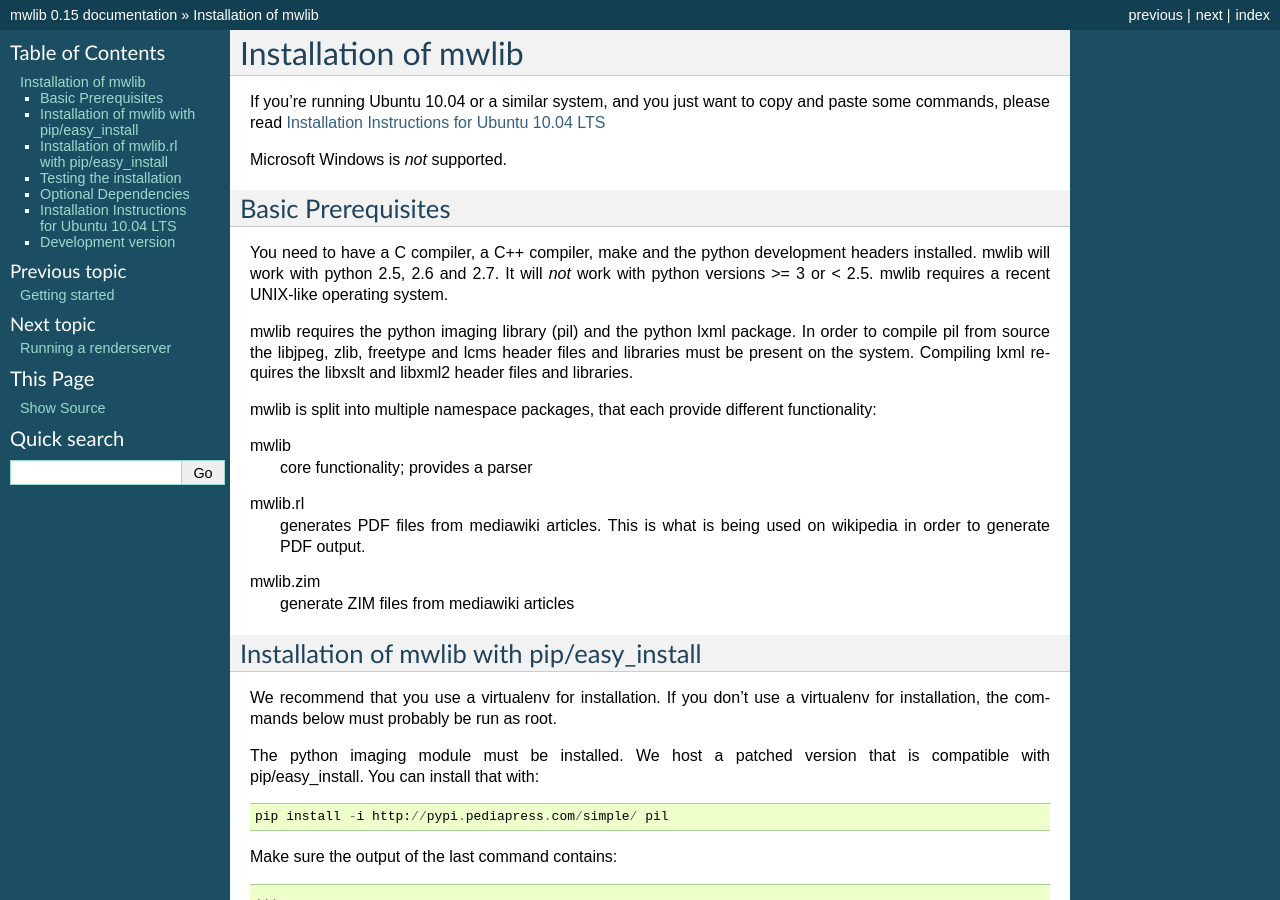
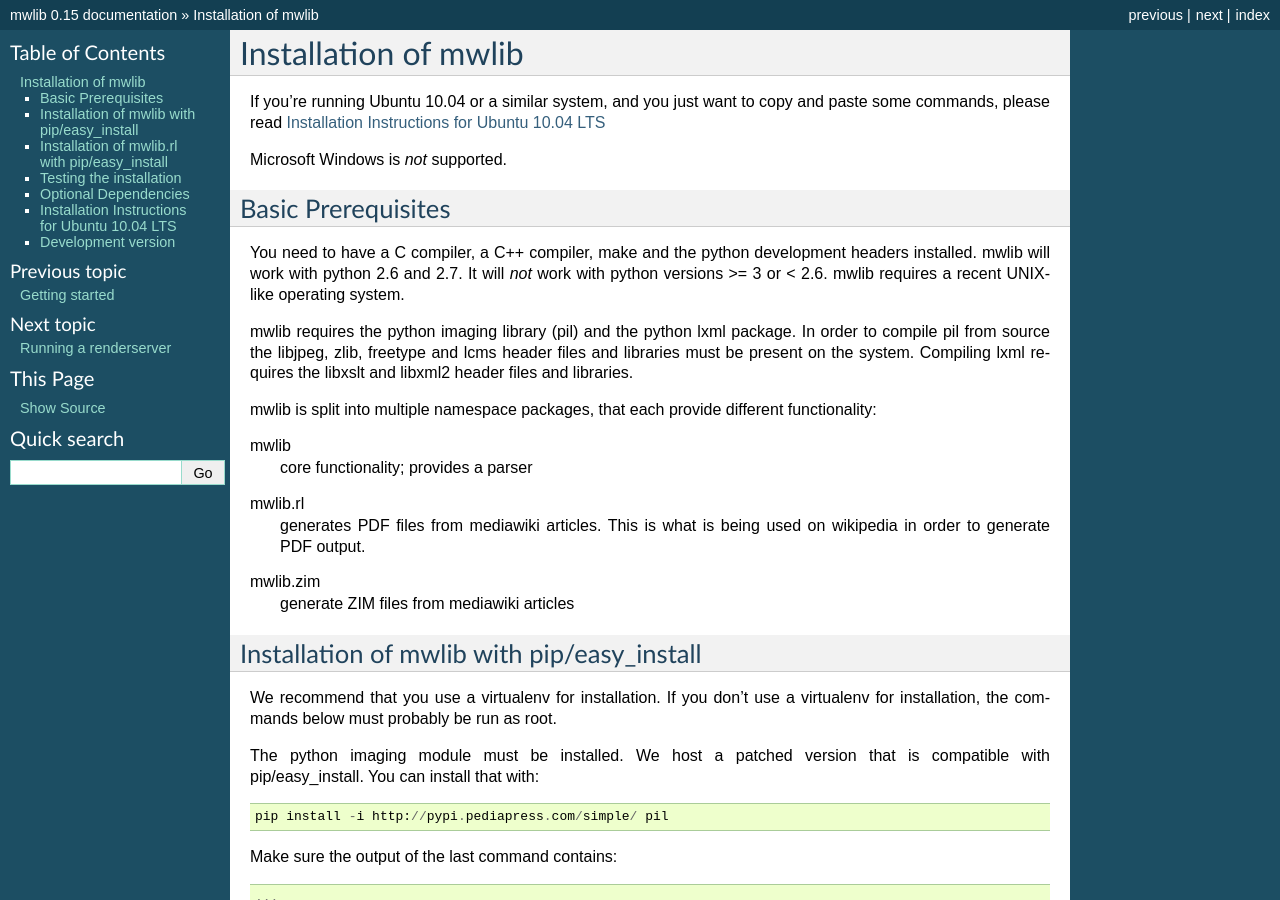
Before and after one commit to pediapress/mwlib, a Sphinx documentation site: the page built from docs/installation.rst, in a window 1280 px wide and 900 px high. Built offline with Sphinx 7.4.7, drawn with Linux system fonts in a browser that asks for light colours.

Commit message:
document that we need at least python 2.6, not 2.5

```diff
--- a/docs/installation.rst
+++ b/docs/installation.rst
@@ -13,8 +13,8 @@
 ====================
 
 You need to have a C compiler, a C++ compiler, make and the python
-development headers installed.  mwlib will work with python 2.5, 2.6
-and 2.7. It will *not* work with python versions >= 3 or < 2.5. mwlib
+development headers installed.  mwlib will work with python 2.6 and
+2.7. It will *not* work with python versions >= 3 or < 2.6. mwlib
 requires a recent UNIX-like operating system.
 
 mwlib requires the python imaging library (pil) and the python lxml
```
